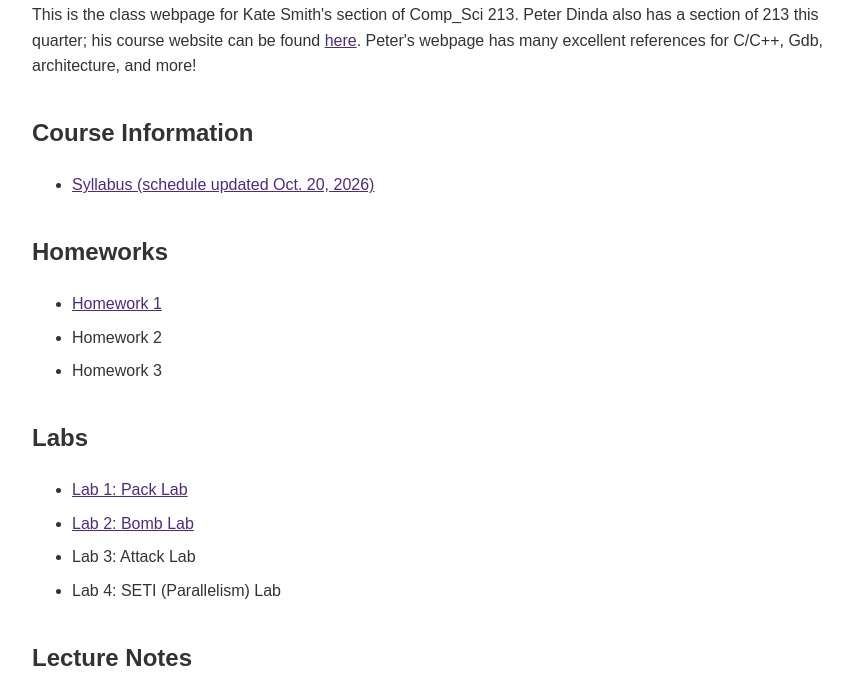
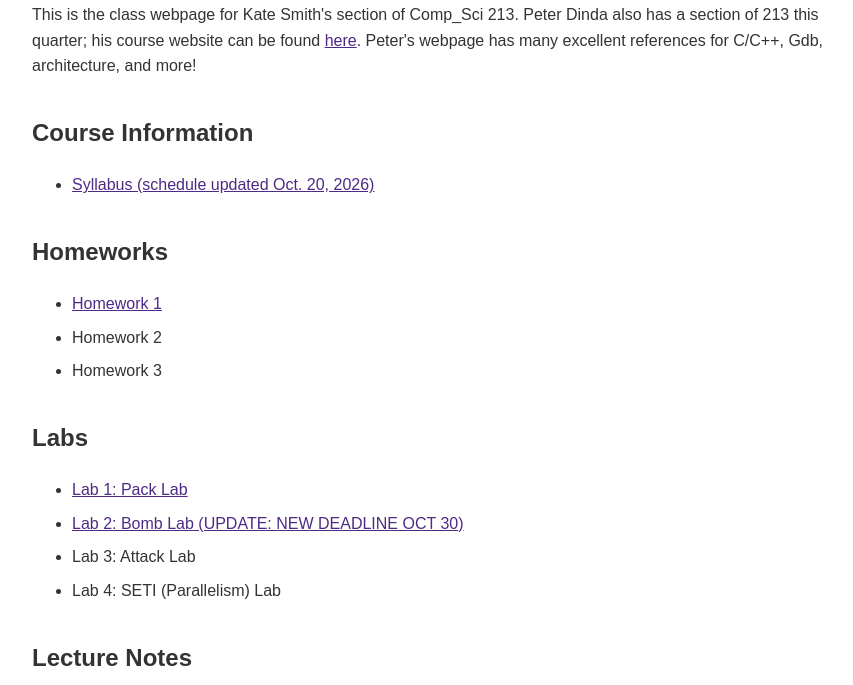
Before and after one commit to knsmith/knsmith.github.io, a plain HTML site: page nucs-213-f26.html in a window 1280 px wide. Shown: the part 115-800 px from the top of the page, without its empty margins (208-1061 px from the left). Drawn offline with Linux system fonts and the light colour scheme.

Commit message:
bomb lab deadline updat4e

```diff
--- a/nucs-213-f26.html
+++ b/nucs-213-f26.html
@@ -58,7 +58,7 @@
 <h2>Labs</h2>
 <ul>
     <li><a href="nucs-213-f26-docs/labs/packlab.pdf">Lab 1: Pack Lab</a></li>
-    <li><a href="nucs-213-f26-docs/labs/bomblab.pdf">Lab 2: Bomb Lab</a></li>
+    <li><a href="nucs-213-f26-docs/labs/bomblab.pdf">Lab 2: Bomb Lab (UPDATE: NEW DEADLINE OCT 30)</a></li>
     <li>Lab 3: Attack Lab</li>
     <li>Lab 4: SETI (Parallelism) Lab</li>
 </ul>
```
